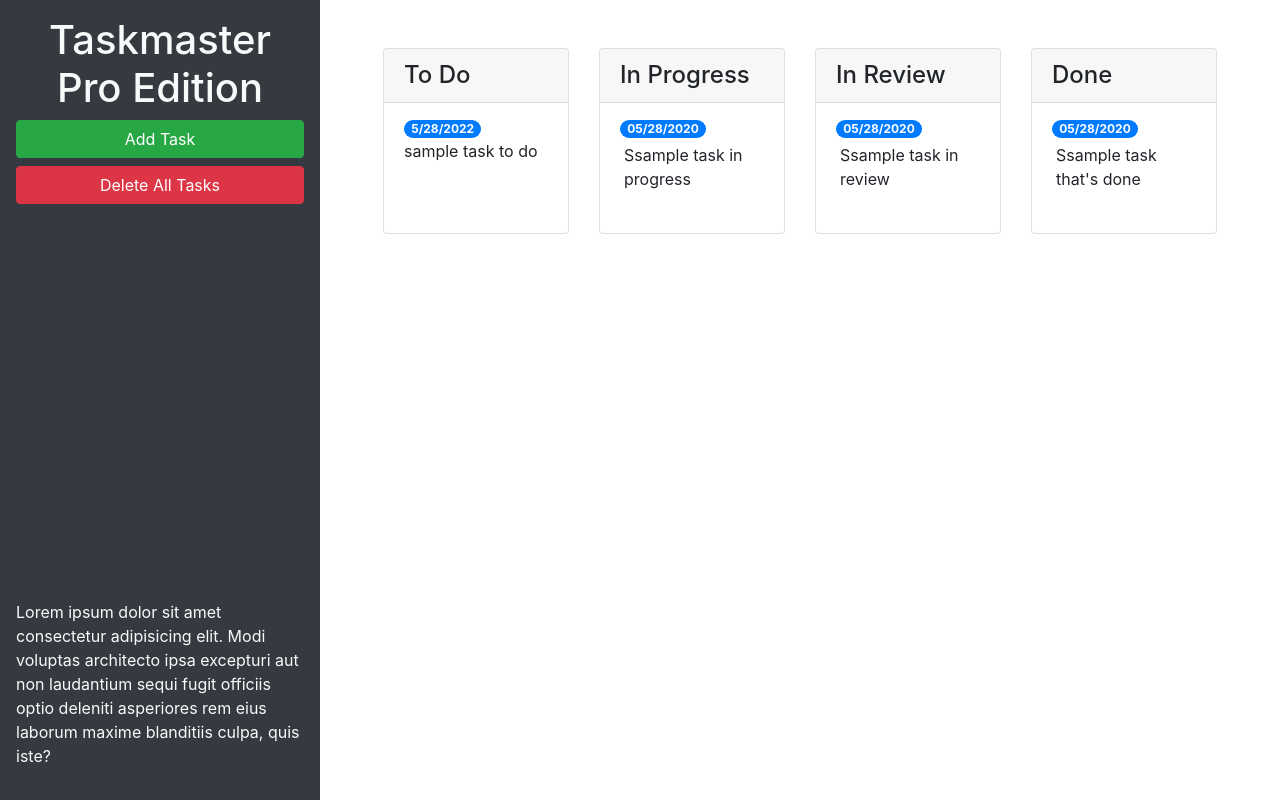
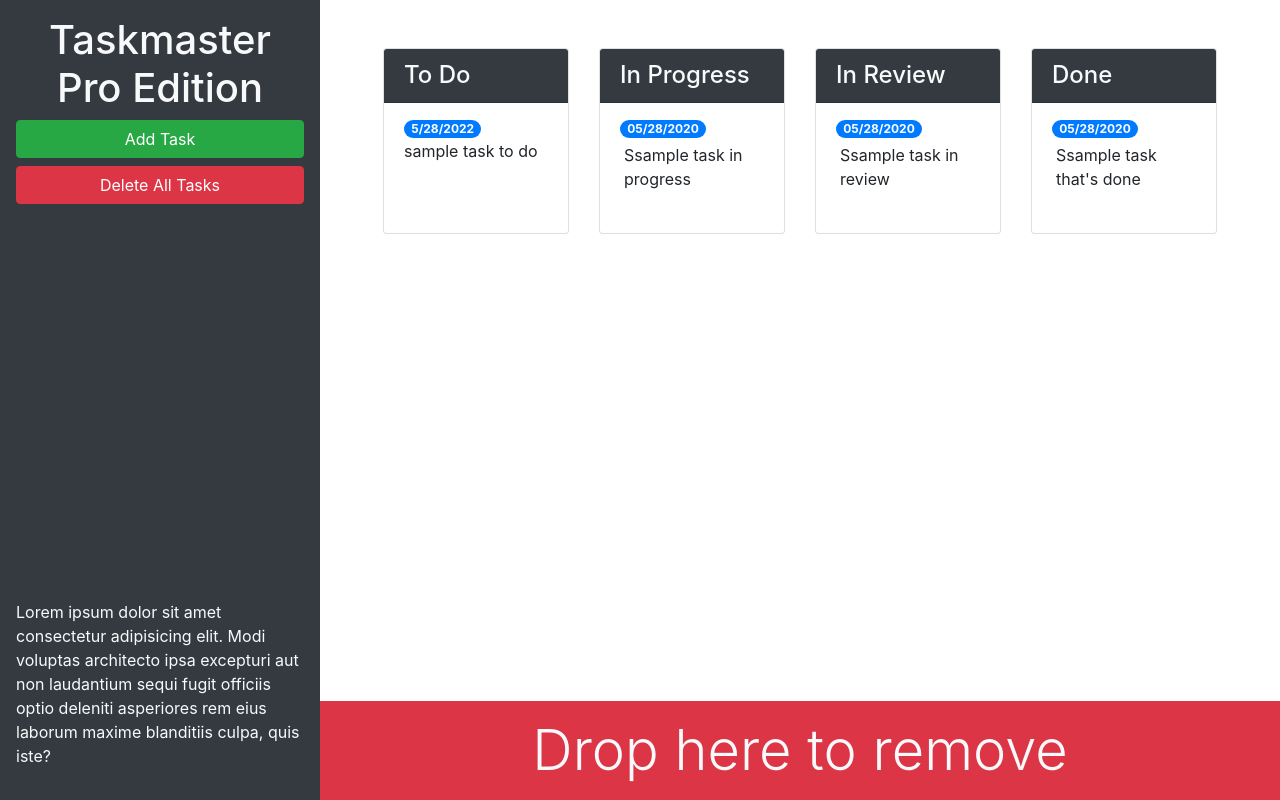
Before and after one commit to josephkurpierz/taskmaster-pro, a plain HTML site: page index.html in a window 1280 px wide. Drawn offline with nearby package versions, Linux system fonts and the light colour scheme.

Commit message:
added trash bar

```diff
--- a/index.html
+++ b/index.html
@@ -13,22 +13,22 @@
 <body>
 
   <div class="row min-vh-100 no-gutters">
-    <header class="col-12 col-lg-3 bg-dark text-light d-flex flex-column p-4 p-lg-3">
+    <header class="col-12 col-lg-3 bg-dark text-light sticky-top d-flex flex-column p-4 p-lg-3">
       <h1 class="text-center">Taskmaster Pro Edition</h1>
       <button id="create-task" class="btn btn-block btn-success" data-toggle="modal" data-target="#task-form-modal">Add
         Task</button>
       <button id="remove-tasks" class="btn btn-block btn-danger">Delete All Tasks</button>
-      <p class="mt-auto">Lorem ipsum dolor sit amet consectetur adipisicing elit. Modi voluptas architecto ipsa
+      <p class="mt-auto d-none d-lg-block">Lorem ipsum dolor sit amet consectetur adipisicing elit. Modi voluptas architecto ipsa
         excepturi aut non
         laudantium sequi fugit officiis optio deleniti asperiores rem eius laborum maxime blanditiis culpa, quis iste?
       </p>
     </header>
-    <main class="col-12 col-lg-9">
+    <main class="col-12 col-lg-9 d-flex flex-column">
       <div class="m-5 row justify-content-around">
         <!-- ToDo start -->
         <div class="col-12 col-md-6 col-xl-3 mb-3">
           <div class="card">
-            <h4 class="card-header">To Do</h4>
+            <h4 class="card-header bg-dark text-light" >To Do</h4>
             <ul id="list-toDo" class="list-group list-group-flush">
               <li class="list-group-item">
                 <span class="badge badge-primary badge-pill">5/28/2022</span>
@@ -40,7 +40,7 @@
         <!-- InProgress start -->
         <div class="col-12 col-md-6 col-xl-3 mb-3">
           <div class="card">
-            <h4 class="card-header">In Progress</h4>
+            <h4 class="card-header bg-dark text-light">In Progress</h4>
             <ul id="list-inProgress" class="list-group list-group-flush">
               <li class="list-group-item">
                 <span class="badge badge-primary badge-pill">05/28/2020</span>
@@ -52,7 +52,7 @@
         <!-- InReview start -->
         <div class="col-12 col-md-6 col-xl-3 mb-3">
           <div class="card">
-            <h4 class="card-header">In Review</h4>
+            <h4 class="card-header bg-dark text-light">In Review</h4>
             <ul id="list-inReview" class="list-group list-group-flush">
               <li class="list-group-item">
                 <span class="badge badge-primary badge-pill">05/28/2020</span>
@@ -64,7 +64,7 @@
         <!-- Done start -->
         <div class="col-12 col-md-6 col-xl-3 mb-3">
           <div class="card">
-            <h4 class="card-header">Done</h4>
+            <h4 class="card-header bg-dark text-light">Done</h4>
             <ul id="list-done" class="list-group list-group-flush">
               <li class="list-group-item">
                 <span class="badge badge-primary badge-pill">05/28/2020</span>
@@ -72,6 +72,11 @@
               </li>
             </ul>
           </div>
+        </div>
+      </div>
+      <div class="trash mt-auto">
+        <div class="w-100 bg-danger p-3 text-center text-light display-4">
+          Drop here to remove
         </div>
       </div>
     </main>
```
